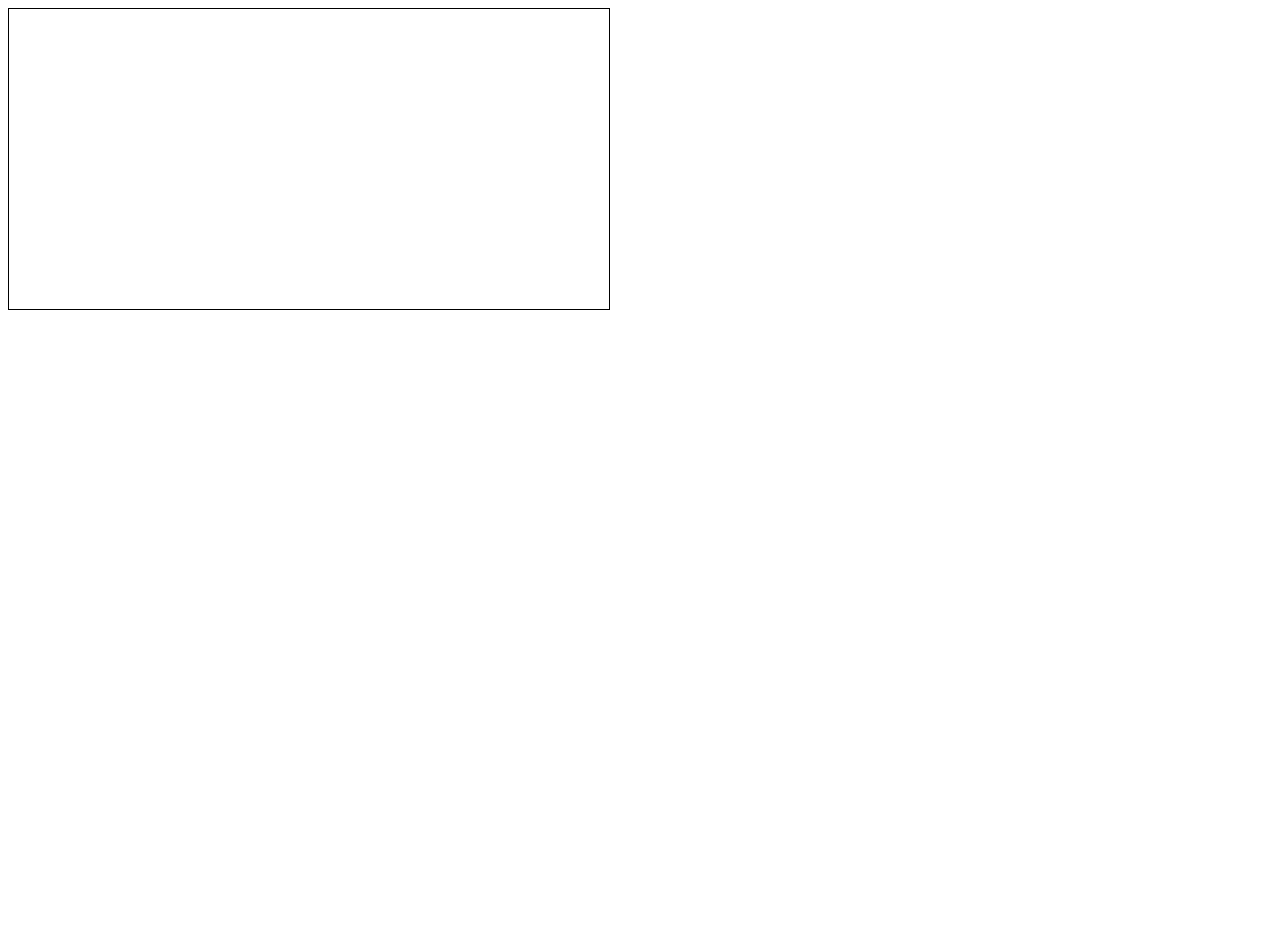
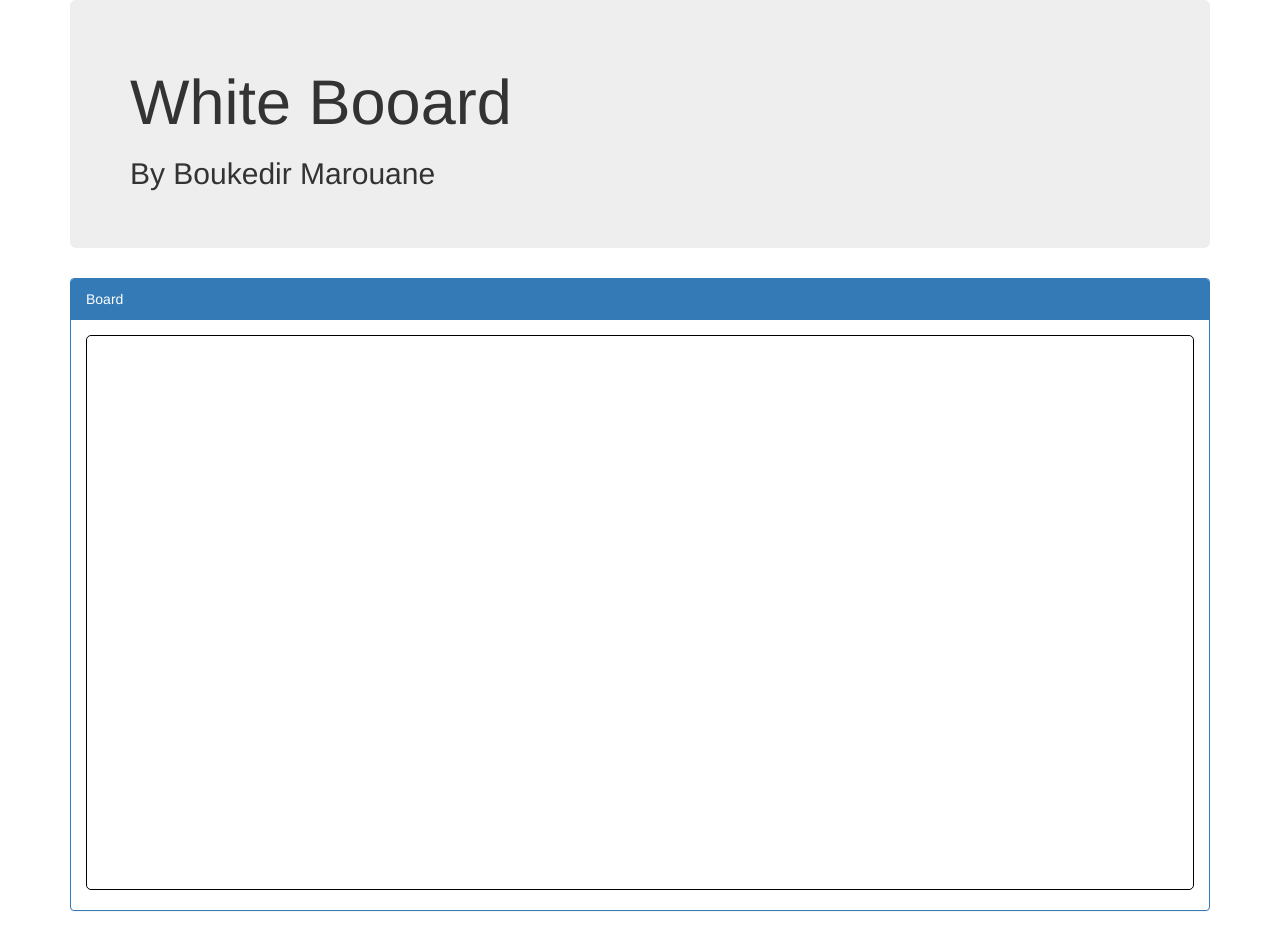
Before and after one commit to wan-bu/white-board-front, an Angular app: page / in a window 1280 px wide. Before the commit the page ends 800 px from the top, so only its background shows below. Built offline with nearby package versions, Linux system fonts and the light colour scheme.

Commit message:
add-bootstrap

```diff
--- a/angular.json
+++ b/angular.json
@@ -24,9 +24,13 @@
               "src/assets"
             ],
             "styles": [
-              "src/styles.css"
+              "src/styles.css",
+              "node_modules/bootstrap/dist/css/bootstrap.min.css"
             ],
-            "scripts": []
+            "scripts": [
+              "node_modules/jquery/dist/jquery.min.js",
+              "node_modules/bootstrap/dist/js/bootstrap.min.js"
+            ]
           },
           "configurations": {
             "production": {
--- a/package.json
+++ b/package.json
@@ -19,6 +19,9 @@
     "@angular/platform-browser": "~9.1.1",
     "@angular/platform-browser-dynamic": "~9.1.1",
     "@angular/router": "~9.1.1",
+    "bootstrap": "^3.4.1",
+    "jquery": "^3.5.1",
+    "ngx-bootstrap": "^5.6.1",
     "rxjs": "~6.5.4",
     "tslib": "^1.10.0",
     "zone.js": "~0.10.2"
--- a/src/app/modules/white-board/components/board/board.component.html
+++ b/src/app/modules/white-board/components/board/board.component.html
@@ -1 +1,13 @@
-<canvas #canvas style="border:1px solid #000000;" width="600" height="300"  (mousedown)="click($event)" (mousemove)="trace($event)" (mouseup)="release($event)"></canvas>
+
+<div class="container">
+    <div class="jumbotron">
+      <h1>White Booard</h1>
+      <h2>By Boukedir Marouane</h2>
+    </div>
+    <div class="panel panel-primary">
+      <div class="panel-heading">Board</div>
+      <div class="panel-body" >
+        <canvas #canvas style="border:1px solid #000000; border-radius: 5px;width: 1108px;"   (mousedown)="click($event)" (mousemove)="trace($event)" (mouseup)="release($event)"></canvas>
+      </div>
+    </div>
+  </div>
```
Also changed, not shown: 1 other file (tests, documents, lock files or other folders).
